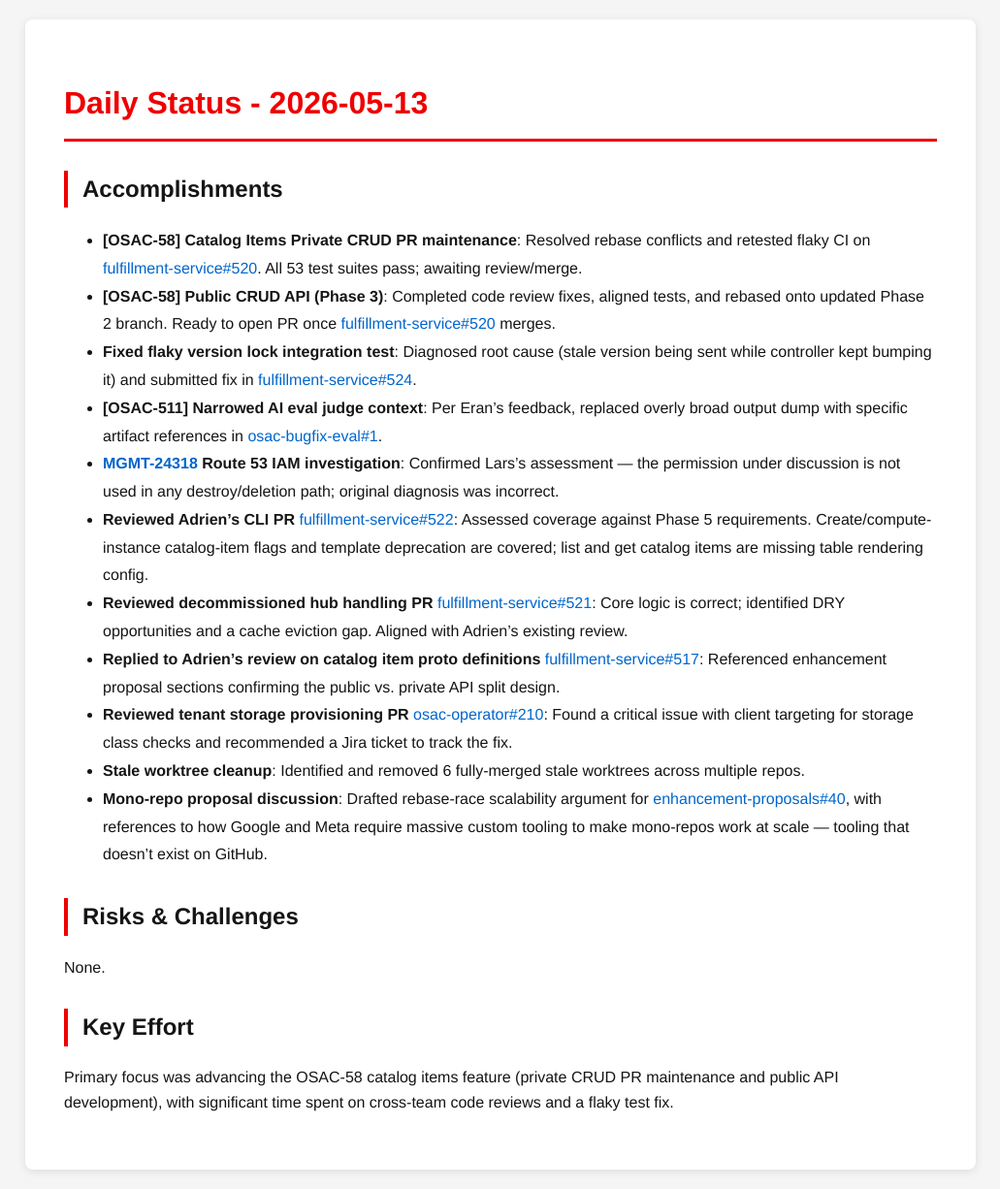
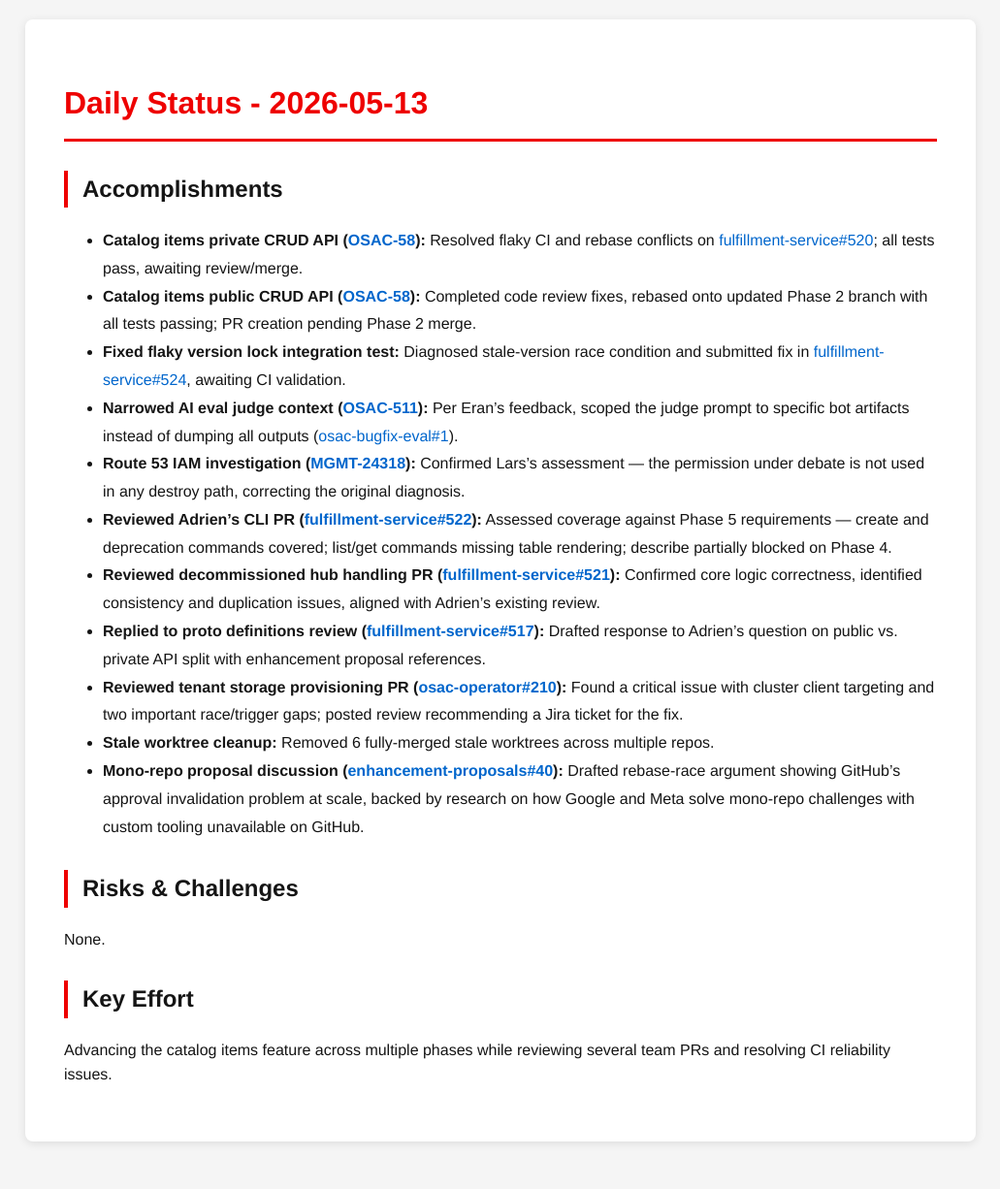
Before and after one commit to tzvatot/daily-status, a Jekyll site: the page built from 2026-05-13.md, in a window 1280 px wide. Shown: the whole page at 97% size, without its empty margins (124-1155 px from the left). Built offline with Jekyll 4.4.1, drawn with Linux system fonts in a browser that asks for light colours; after the commit the page ends 1197 px from its top, so only the background shows below that.

Commit message:
Daily status update - 2026-05-13

```diff
--- a/2026-05-13.md
+++ b/2026-05-13.md
@@ -7,23 +7,20 @@ date: 2026-05-13
 # Daily Status - 2026-05-13
 
 ## Accomplishments
-
-- **[OSAC-58] Catalog Items Private CRUD PR maintenance**: Resolved rebase conflicts and retested flaky CI on [fulfillment-service#520](https://github.com/osac-project/fulfillment-service/pull/520). All 53 test suites pass; awaiting review/merge.
-- **[OSAC-58] Public CRUD API (Phase 3)**: Completed code review fixes, aligned tests, and rebased onto updated Phase 2 branch. Ready to open PR once [fulfillment-service#520](https://github.com/osac-project/fulfillment-service/pull/520) merges.
-- **Fixed flaky version lock integration test**: Diagnosed root cause (stale version being sent while controller kept bumping it) and submitted fix in [fulfillment-service#524](https://github.com/osac-project/fulfillment-service/pull/524).
-- **[OSAC-511] Narrowed AI eval judge context**: Per Eran's feedback, replaced overly broad output dump with specific artifact references in [osac-bugfix-eval#1](https://github.com/eranco74/osac-bugfix-eval/pull/1).
-- **[MGMT-24318](https://issues.redhat.com/browse/MGMT-24318) Route 53 IAM investigation**: Confirmed Lars's assessment — the permission under discussion is not used in any destroy/deletion path; original diagnosis was incorrect.
-- **Reviewed Adrien's CLI PR** [fulfillment-service#522](https://github.com/osac-project/fulfillment-service/pull/522): Assessed coverage against Phase 5 requirements. Create/compute-instance catalog-item flags and template deprecation are covered; list and get catalog items are missing table rendering config.
-- **Reviewed decommissioned hub handling PR** [fulfillment-service#521](https://github.com/osac-project/fulfillment-service/pull/521): Core logic is correct; identified DRY opportunities and a cache eviction gap. Aligned with Adrien's existing review.
-- **Replied to Adrien's review on catalog item proto definitions** [fulfillment-service#517](https://github.com/osac-project/fulfillment-service/pull/517): Referenced enhancement proposal sections confirming the public vs. private API split design.
-- **Reviewed tenant storage provisioning PR** [osac-operator#210](https://github.com/osac-project/osac-operator/pull/210): Found a critical issue with client targeting for storage class checks and recommended a Jira ticket to track the fix.
-- **Stale worktree cleanup**: Identified and removed 6 fully-merged stale worktrees across multiple repos.
-- **Mono-repo proposal discussion**: Drafted rebase-race scalability argument for [enhancement-proposals#40](https://github.com/osac-project/enhancement-proposals/pull/40), with references to how Google and Meta require massive custom tooling to make mono-repos work at scale — tooling that doesn't exist on GitHub.
+- **Catalog items private CRUD API ([OSAC-58](https://issues.redhat.com/browse/OSAC-58)):** Resolved flaky CI and rebase conflicts on [fulfillment-service#520](https://github.com/osac-project/fulfillment-service/pull/520); all tests pass, awaiting review/merge.
+- **Catalog items public CRUD API ([OSAC-58](https://issues.redhat.com/browse/OSAC-58)):** Completed code review fixes, rebased onto updated Phase 2 branch with all tests passing; PR creation pending Phase 2 merge.
+- **Fixed flaky version lock integration test:** Diagnosed stale-version race condition and submitted fix in [fulfillment-service#524](https://github.com/osac-project/fulfillment-service/pull/524), awaiting CI validation.
+- **Narrowed AI eval judge context ([OSAC-511](https://issues.redhat.com/browse/OSAC-511)):** Per Eran's feedback, scoped the judge prompt to specific bot artifacts instead of dumping all outputs ([osac-bugfix-eval#1](https://github.com/eranco74/osac-bugfix-eval/pull/1)).
+- **Route 53 IAM investigation ([MGMT-24318](https://issues.redhat.com/browse/MGMT-24318)):** Confirmed Lars's assessment — the permission under debate is not used in any destroy path, correcting the original diagnosis.
+- **Reviewed Adrien's CLI PR ([fulfillment-service#522](https://github.com/osac-project/fulfillment-service/pull/522)):** Assessed coverage against Phase 5 requirements — create and deprecation commands covered; list/get commands missing table rendering; describe partially blocked on Phase 4.
+- **Reviewed decommissioned hub handling PR ([fulfillment-service#521](https://github.com/osac-project/fulfillment-service/pull/521)):** Confirmed core logic correctness, identified consistency and duplication issues, aligned with Adrien's existing review.
+- **Replied to proto definitions review ([fulfillment-service#517](https://github.com/osac-project/fulfillment-service/pull/517)):** Drafted response to Adrien's question on public vs. private API split with enhancement proposal references.
+- **Reviewed tenant storage provisioning PR ([osac-operator#210](https://github.com/osac-project/osac-operator/pull/210)):** Found a critical issue with cluster client targeting and two important race/trigger gaps; posted review recommending a Jira ticket for the fix.
+- **Stale worktree cleanup:** Removed 6 fully-merged stale worktrees across multiple repos.
+- **Mono-repo proposal discussion ([enhancement-proposals#40](https://github.com/osac-project/enhancement-proposals/pull/40)):** Drafted rebase-race argument showing GitHub's approval invalidation problem at scale, backed by research on how Google and Meta solve mono-repo challenges with custom tooling unavailable on GitHub.
 
 ## Risks & Challenges
-
 None.
 
 ## Key Effort
-
-Primary focus was advancing the OSAC-58 catalog items feature (private CRUD PR maintenance and public API development), with significant time spent on cross-team code reviews and a flaky test fix.
+Advancing the catalog items feature across multiple phases while reviewing several team PRs and resolving CI reliability issues.
```
